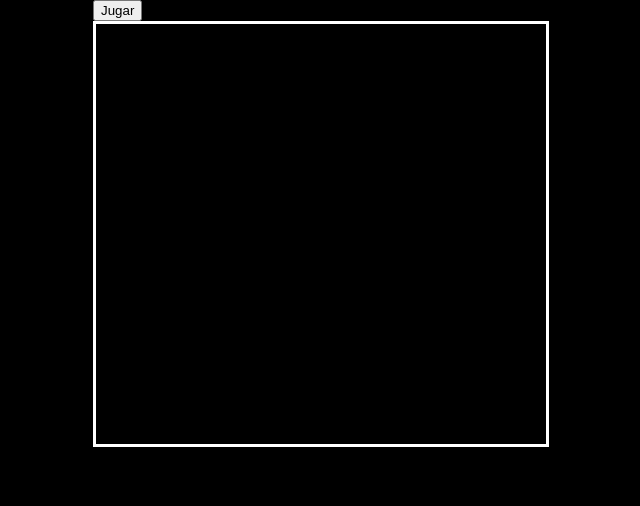
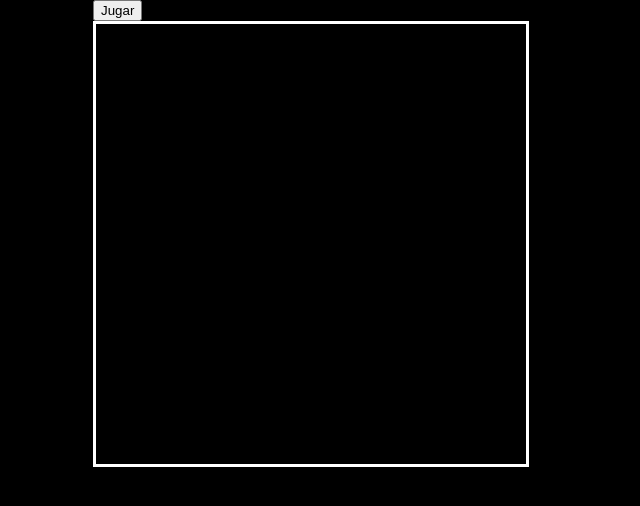
Before and after one commit to joaquinbenjamin/buscaminas, a plain HTML site: page index.html in a window 1280 px wide. Shown: the whole page, without its empty margins (317-957 px from the left). Drawn offline with Linux system fonts and the light colour scheme.

Commit message:
Update buscamina.css

```diff
--- a/buscamina.css
+++ b/buscamina.css
@@ -19,8 +19,8 @@ body{
   #container {
 	border: 3px solid white;
 	  margin: 0 auto;
-	  height: 420px;
-	  width: 450px;
+	  height: 440px;
+	  width: 430px;
 	  display: inline-block;
 
   }
```
